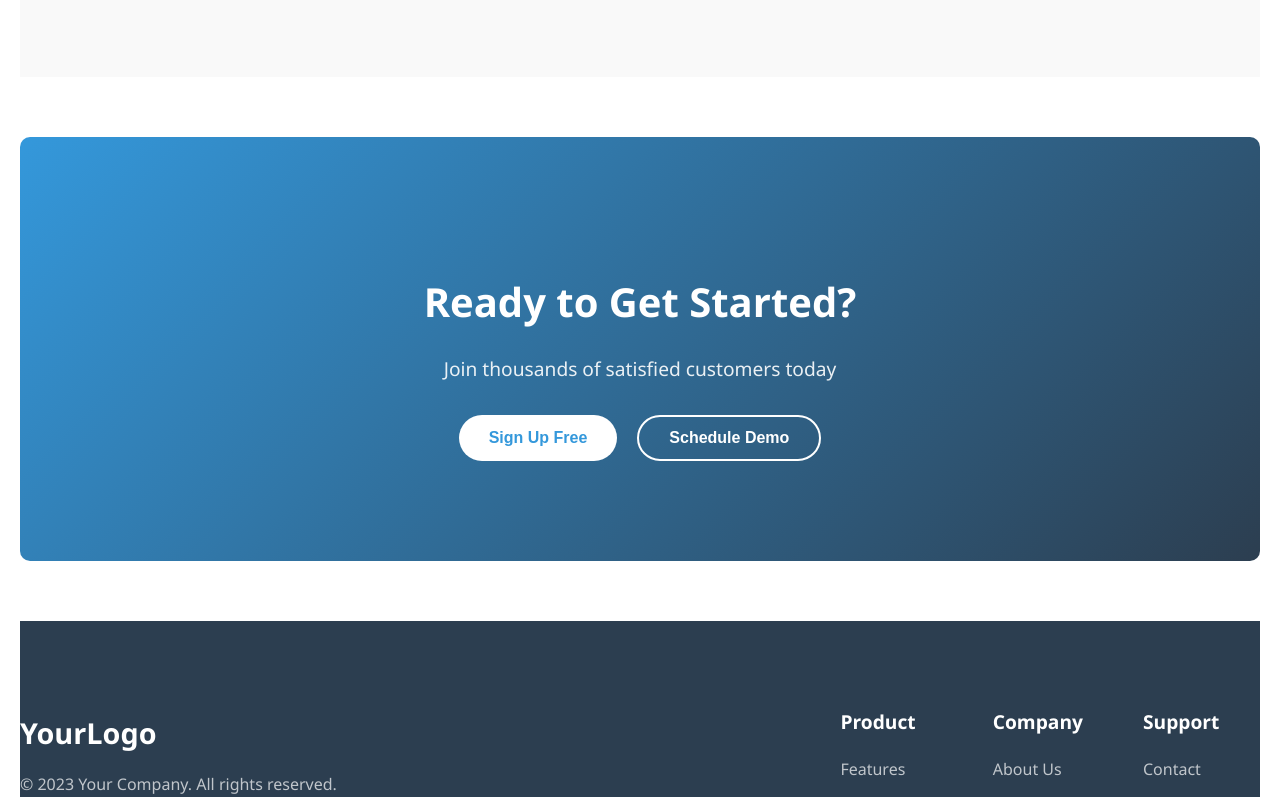
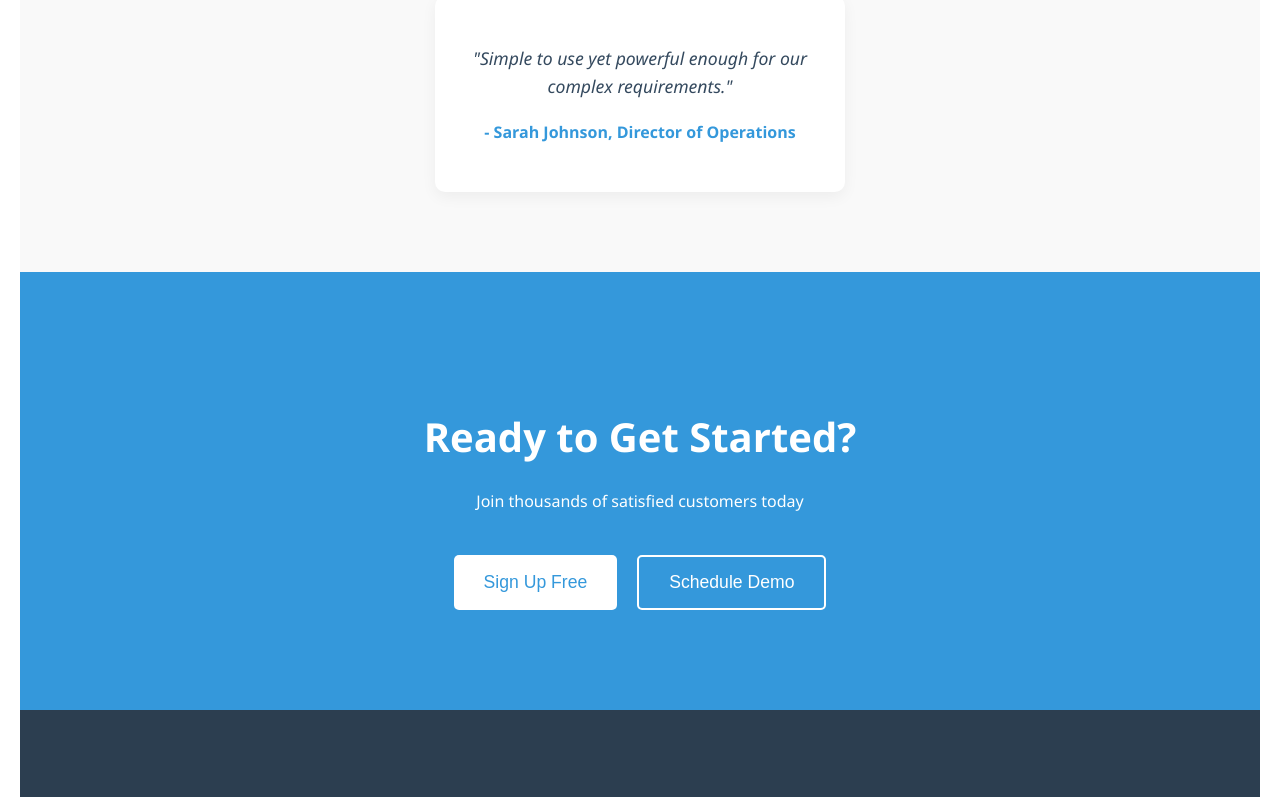
Before and after one commit to Sanket-Fulzele/PWA-App, a React (Create React App) app: page / in a window 1280 px wide. Shown: the part 1680-2477 px from the top of the page. Built offline with nearby package versions, Linux system fonts and the light colour scheme.

Commit message:
about the pages css

```diff
--- a/src/App.tsx
+++ b/src/App.tsx
@@ -1,8 +1,8 @@
 import React from 'react';
 import { BrowserRouter as Router, Routes, Route, Link } from 'react-router-dom';
 import './App.css';
-import Homepage from './Homepage';
-import About from './About';
+import Homepage from './components/Homepage/Homepage';
+import About from './components/About/About';
 
 function App() {
   return (
--- /dev/null
+++ b/src/components/About/About.css
@@ -0,0 +1,80 @@
+.about-container {
+  padding: 2rem;
+  max-width: 1200px;
+  margin: 0 auto;
+}
+
+.about-container h2 {
+  text-align: center;
+  color: #2c3e50;
+  margin-bottom: 2rem;
+}
+
+.scanner-container {
+  display: flex;
+  gap: 2rem;
+  justify-content: center;
+  flex-wrap: wrap;
+  margin-bottom: 2rem;
+}
+
+.camera-container,
+.capture-container {
+  flex: 1;
+  min-width: 300px;
+  max-width: 500px;
+}
+
+.camera-container h4,
+.capture-container h4 {
+  margin-bottom: 1rem;
+  color: #34495e;
+}
+
+.camera-view,
+.captured-image {
+  width: 100%;
+  border: 2px solid #3498db;
+  border-radius: 8px;
+  box-shadow: 0 4px 6px rgba(0, 0, 0, 0.1);
+}
+
+.controls {
+  display: flex;
+  flex-direction: column;
+  align-items: center;
+  gap: 1rem;
+}
+
+.scan-button {
+  padding: 12px 24px;
+  font-size: 1.1rem;
+  background-color: #3498db;
+  color: white;
+  border: none;
+  border-radius: 6px;
+  cursor: pointer;
+  transition: background-color 0.3s ease;
+}
+
+.scan-button:hover:not(:disabled) {
+  background-color: #2980b9;
+}
+
+.scan-button:disabled {
+  background-color: #bdc3c7;
+  cursor: not-allowed;
+}
+
+.result-display {
+  padding: 1rem;
+  background-color: #f8f9fa;
+  border-radius: 6px;
+  width: 100%;
+  max-width: 600px;
+  text-align: center;
+}
+
+.result-display strong {
+  color: #2c3e50;
+}
--- a/src/About.tsx
+++ b/src/components/About/About.tsx
@@ -1,5 +1,6 @@
 import React, { useEffect, useRef, useState } from 'react';
-import { BrowserMultiFormatReader, BarcodeFormat } from '@zxing/browser';
+import { BrowserMultiFormatReader } from '@zxing/browser';
+import './About.css';
 
 const About: React.FC = () => {
   const videoRef = useRef<HTMLVideoElement>(null);
@@ -40,7 +41,6 @@ const About: React.FC = () => {
     // convert canvas to image element
     imgRef.current.src = canvas.toDataURL();
 
-    // include all supported formats explicitly (optional)
     const codeReader = new BrowserMultiFormatReader();
 
     try {
@@ -61,35 +61,33 @@ const About: React.FC = () => {
   }, []);
 
   return (
-    <div>
+    <div className="about-container">
       <h2>About - Scan Barcode & QR Code</h2>
-      <div style={{ display: 'flex', gap: '20px' }}>
-        <div>
+      <div className="scanner-container">
+        <div className="camera-container">
           <h4>📷 Live Camera</h4>
-          <video ref={videoRef} style={{ width: '300px', border: '1px solid black' }} />
+          <video ref={videoRef} className="camera-view" />
         </div>
-        <div>
+        <div className="capture-container">
           <h4>🖼 Captured Image</h4>
           <img
             ref={imgRef}
             alt="Captured frame"
-            style={{ width: '300px', border: '1px solid black' }}
+            className="captured-image"
           />
         </div>
       </div>
-      <br />
-      <button onClick={captureAndScan} disabled={!streaming}>
-        Capture & Scan
-      </button>
-      <p>
-        <strong>Scanned Result:</strong> {result || 'No barcode/QR code scanned yet.'}
-      </p>
+      <div className="controls">
+        <button onClick={captureAndScan} disabled={!streaming} className="scan-button">
+          Capture & Scan
+        </button>
+        <div className="result-display">
+          <strong>Scanned Result:</strong> {result || 'No barcode/QR code scanned yet.'}
+        </div>
+      </div>
       <canvas ref={canvasRef} style={{ display: 'none' }} />
     </div>
   );
 };
 
 export default About;
-
-// https://app.qr-code-generator.com/manage/?aftercreate=1
-// https://barcode.tec-it.com/en/
--- a/src/homepage.css
+++ b/src/components/Homepage/Homepage.css
@@ -104,25 +104,24 @@
 
 .testimonials-carousel {
   display: flex;
+  flex-wrap: wrap;
+  justify-content: center;
   gap: 30px;
-  overflow-x: auto;
-  padding: 20px 0;
-  scroll-snap-type: x mandatory;
 }
 
 .testimonial-card {
-  min-width: 350px;
   background: #fff;
   border-radius: 10px;
   padding: 30px;
+  max-width: 350px;
   box-shadow: 0 5px 15px rgba(0, 0, 0, 0.05);
-  scroll-snap-align: start;
 }
 
 .testimonial-quote {
   font-size: 1.1rem;
   font-style: italic;
   margin-bottom: 20px;
+  color: #34495e;
 }
 
 .testimonial-author {
@@ -130,14 +129,17 @@
   color: #3498db;
 }
 
-/* CTA Section Styles */
+/* Call-to-Action Styles */
 .cta-section {
   padding: 100px 0;
   text-align: center;
-  background: linear-gradient(135deg, #3498db, #2c3e50);
-  color: white;
-  border-radius: 10px;
-  margin: 60px 0;
+  background-color: #3498db;
+  color: #fff;
+}
+
+.cta-content {
+  max-width: 800px;
+  margin: 0 auto;
 }
 
 .cta-content h2 {
@@ -145,70 +147,57 @@
   margin-bottom: 20px;
 }
 
-.cta-content p {
-  font-size: 1.2rem;
-  margin-bottom: 30px;
-  opacity: 0.9;
-}
-
 .cta-buttons {
   display: flex;
   justify-content: center;
   gap: 20px;
+  margin-top: 40px;
 }
 
 .cta-button {
-  padding: 12px 30px;
-  border-radius: 30px;
-  font-size: 1rem;
-  font-weight: 600;
+  padding: 15px 30px;
+  font-size: 1.1rem;
+  border-radius: 5px;
+  border: none;
   cursor: pointer;
-  transition: all 0.3s ease;
-  border: none;
+  transition: transform 0.3s ease, box-shadow 0.3s ease;
 }
 
 .cta-button.primary {
-  background-color: white;
+  background-color: #fff;
   color: #3498db;
-}
-
-.cta-button.primary:hover {
-  background-color: #f8f9fa;
-  transform: translateY(-2px);
 }
 
 .cta-button.secondary {
   background-color: transparent;
-  color: white;
-  border: 2px solid white;
+  border: 2px solid #fff;
+  color: #fff;
 }
 
-.cta-button.secondary:hover {
-  background-color: rgba(255, 255, 255, 0.1);
+.cta-button:hover {
   transform: translateY(-2px);
+  box-shadow: 0 5px 15px rgba(0, 0, 0, 0.1);
 }
 
 /* Footer Styles */
 .site-footer {
   background-color: #2c3e50;
-  color: white;
-  padding: 60px 0 30px;
+  color: #fff;
+  padding: 60px 0;
 }
 
 .footer-content {
+  max-width: 1200px;
+  margin: 0 auto;
   display: flex;
   justify-content: space-between;
-  flex-wrap: wrap;
   gap: 40px;
+  padding: 0 20px;
 }
 
 .footer-logo h3 {
   font-size: 1.8rem;
-  margin-bottom: 15px;
-}
-
-.footer-logo p {
-  opacity: 0.7;
+  margin-bottom: 10px;
 }
 
 .footer-links {
@@ -226,19 +215,18 @@
   padding: 0;
 }
 
-.link-column li {
+.link-column ul li {
   margin-bottom: 10px;
 }
 
-.link-column a {
-  color: white;
+.link-column ul li a {
+  color: #ecf0f1;
   text-decoration: none;
-  opacity: 0.7;
-  transition: opacity 0.3s ease;
+  transition: color 0.3s ease;
 }
 
-.link-column a:hover {
-  opacity: 1;
+.link-column ul li a:hover {
+  color: #3498db;
 }
 
 /* Responsive Styles */
@@ -246,23 +234,23 @@
   .hero-banner {
     flex-direction: column;
     text-align: center;
-    padding: 60px 0;
   }
 
-  .hero-content {
-    max-width: 100%;
+  .hero-content h1 {
+    font-size: 2.5rem;
   }
 
-  .cta-buttons {
-    flex-direction: column;
-    align-items: center;
+  .features-grid {
+    grid-template-columns: 1fr;
   }
 
   .footer-content {
     flex-direction: column;
+    text-align: center;
   }
 
   .footer-links {
-    flex-wrap: wrap;
+    flex-direction: column;
+    gap: 30px;
   }
 }
--- a/src/Homepage.tsx
+++ b/src/components/Homepage/Homepage.tsx
@@ -1,5 +1,5 @@
 import React from 'react';
-import './homepage.css';
+import './Homepage.css';
 
 const Homepage: React.FC = () => {
   return (
```
